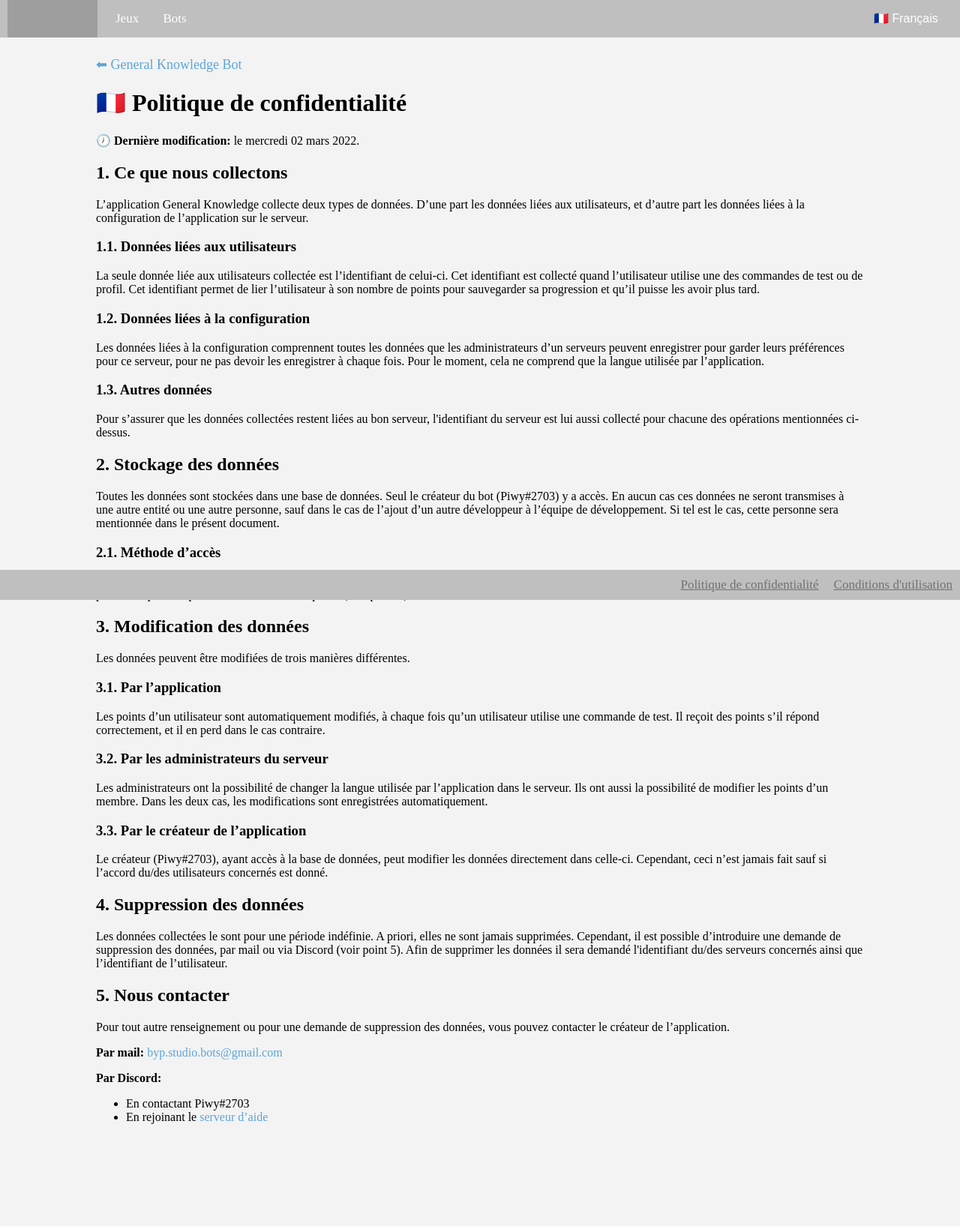
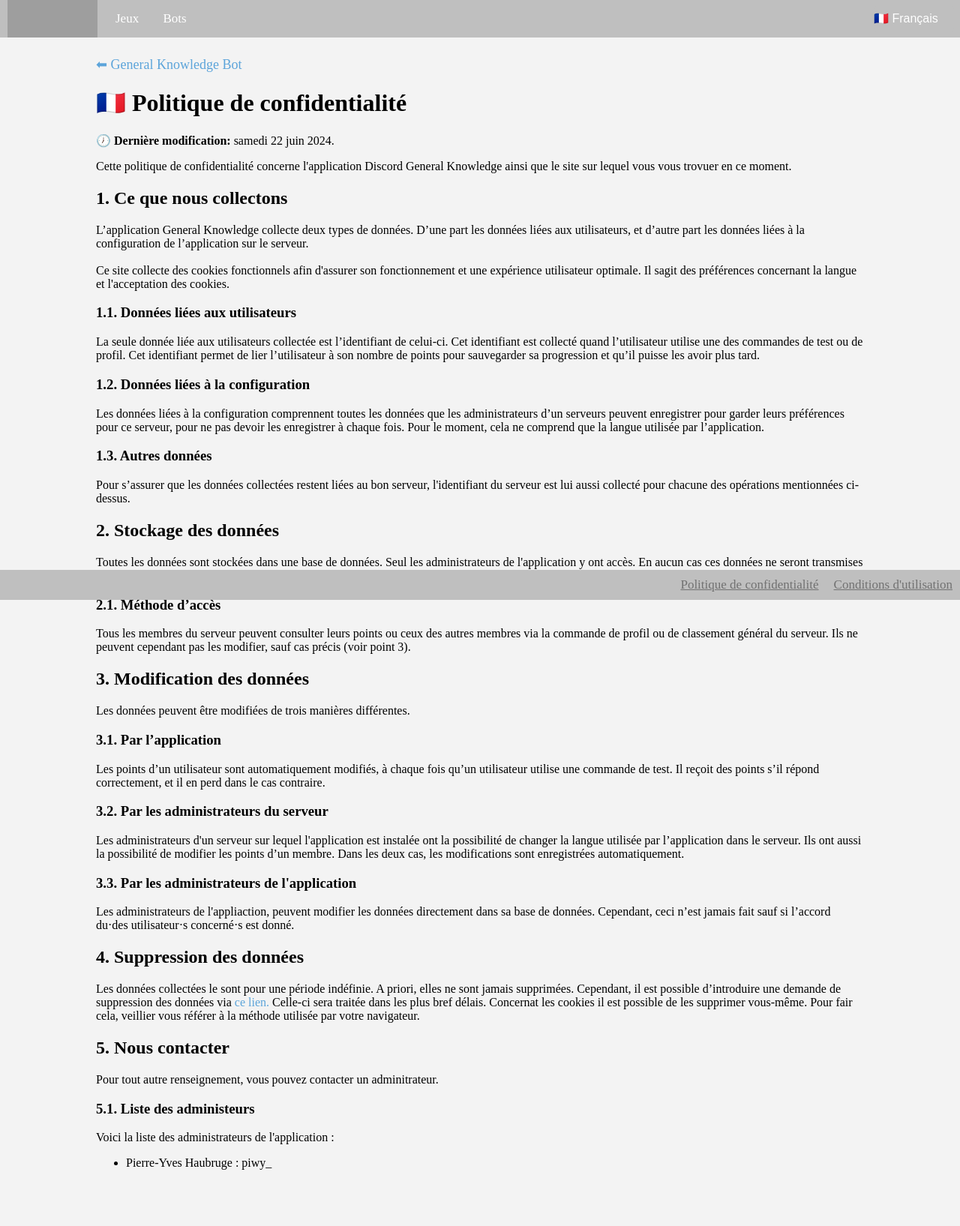
Before and after one commit to Piwy-dev/general-knowledge-site, a Flask app: template app/templates/fr/privacy.html in a window 1280 px wide. Shown: the whole page at 75% size. Before the commit the page ends 1499 px from the top, so only its background shows below. Run offline with Flask 3, Linux system fonts and the light colour scheme; the template is opened without the code that fills it, so the values that code supplies are empty; grey boxes are pictures that could not be loaded.

Commit message:
privacy update fr

```diff
--- a/app/__init__.py
+++ b/app/__init__.py
@@ -41,7 +41,7 @@
         return redirect('/{}/terms'.format(lang))
 
     @app.route("/<lang>/terms")
-    def privacy(lang):
+    def terms(lang):
         return render_template('{}/terms.html'.format(lang))
 
     return app
--- a/app/templates/fr/privacy.html
+++ b/app/templates/fr/privacy.html
@@ -36,42 +36,100 @@
         <a href="/fr/home" id="return-button">&#x2B05; General Knowledge Bot</a>
 
         <h1>🇫🇷 Politique de confidentialité</h1>
-        <p>🕖 <b> Dernière modification:</b> le mercredi 02 mars 2022.</p>
+        <p>
+            🕖 <b> Dernière modification:</b> samedi 22 juin 2024.
+        </p>
+
+        <p>
+            Cette politique de confidentialité concerne l'application Discord General Knowledge ainsi que le site sur
+            lequel vous vous trovuer en ce moment.
+        </p>
+
         <h2>1. Ce que nous collectons</h2>
-        <p>L’application General Knowledge collecte deux types de données. D’une part les données liées aux utilisateurs, et d’autre part les données liées à la configuration de l’application sur le serveur.</p>
+        <p>
+            L’application General Knowledge collecte deux types de données. D’une part les données liées aux
+            utilisateurs, et d’autre part les données liées à la configuration de l’application sur le serveur.
+
+            <br><br>Ce site collecte des cookies fonctionnels afin d'assurer son fonctionnement et une expérience utilisateur
+            optimale. Il sagit des préférences concernant la langue et l'acceptation des cookies.
+        </p>
         <h3>1.1. Données liées aux utilisateurs</h3>
-        <p>La seule donnée liée aux utilisateurs collectée est l’identifiant de celui-ci. Cet identifiant est collecté quand l’utilisateur utilise une des commandes de test ou de profil. Cet identifiant permet de lier l’utilisateur à son nombre de points
-            pour sauvegarder sa progression et qu’il puisse les avoir plus tard.</p>
+        <p>
+            La seule donnée liée aux utilisateurs collectée est l’identifiant de celui-ci. Cet identifiant est collecté
+            quand l’utilisateur utilise une des commandes de test ou de profil. Cet identifiant permet de lier
+            l’utilisateur à son nombre de points pour sauvegarder sa progression et qu’il puisse les avoir plus tard.
+        </p>
         <h3>1.2. Données liées à la configuration</h3>
-        <p>Les données liées à la configuration comprennent toutes les données que les administrateurs d’un serveurs peuvent enregistrer pour garder leurs préférences pour ce serveur, pour ne pas devoir les enregistrer à chaque fois. Pour le moment, cela
-            ne comprend que la langue utilisée par l’application.</p>
+        <p>
+            Les données liées à la configuration comprennent toutes les données que les administrateurs d’un serveurs
+            peuvent enregistrer pour garder leurs préférences pour ce serveur, pour ne pas devoir les enregistrer à
+            chaque fois. Pour le moment, cela
+            ne comprend que la langue utilisée par l’application.
+        </p>
         <h3>1.3. Autres données</h3>
-        <p>Pour s’assurer que les données collectées restent liées au bon serveur, l'identifiant du serveur est lui aussi collecté pour chacune des opérations mentionnées ci-dessus.</p>
+        <p>
+            Pour s’assurer que les données collectées restent liées au bon serveur, l'identifiant du serveur est lui
+            aussi collecté pour chacune des opérations mentionnées ci-dessus.
+        </p>
+
         <h2>2. Stockage des données</h2>
-        <p>Toutes les données sont stockées dans une base de données. Seul le créateur du bot (Piwy#2703) y a accès. En aucun cas ces données ne seront transmises à une autre entité ou une autre personne, sauf dans le cas de l’ajout d’un autre développeur
-            à l’équipe de développement. Si tel est le cas, cette personne sera mentionnée dans le présent document.</p>
+        <p>
+            Toutes les données sont stockées dans une base de données. Seul les administrateurs de l'application y ont
+            accès. En aucun cas ces données ne seront transmises à d'autres entités ou personnes (sauf en cas de demande
+            avec des raisons légales valables). Tous les administrateurs sont mensionnés dans le présent document.
+        </p>
         <h3>2.1. Méthode d’accès</h3>
-        <p>Tous les membres du serveur peuvent consulter leurs points ou ceux des autres membres via la commande de profil ou de classement général du serveur. Ils ne peuvent cependant pas les modifier, sauf cas précis (voir point 3).</p>
+        <p>
+            Tous les membres du serveur peuvent consulter leurs points ou ceux des autres membres via la commande de
+            profil ou de classement général du serveur. Ils ne peuvent cependant pas les modifier, sauf cas précis (voir
+            point 3).
+        </p>
+
         <h2>3. Modification des données</h2>
-        <p>Les données peuvent être modifiées de trois manières différentes.</p>
+        <p>
+            Les données peuvent être modifiées de trois manières différentes.
+        </p>
         <h3>3.1. Par l’application</h3>
-        <p>Les points d’un utilisateur sont automatiquement modifiés, à chaque fois qu’un utilisateur utilise une commande de test. Il reçoit des points s’il répond correctement, et il en perd dans le cas contraire.</p>
+        <p>
+            Les points d’un utilisateur sont automatiquement modifiés, à chaque fois qu’un utilisateur utilise une
+            commande de test. Il reçoit des points s’il répond correctement, et il en perd dans le cas contraire.
+        </p>
         <h3>3.2. Par les administrateurs du serveur</h3>
-        <p>Les administrateurs ont la possibilité de changer la langue utilisée par l’application dans le serveur. Ils ont aussi la possibilité de modifier les points d’un membre. Dans les deux cas, les modifications sont enregistrées automatiquement.</p>
-        <h3>3.3. Par le créateur de l’application</h3>
-        <p>Le créateur (Piwy#2703), ayant accès à la base de données, peut modifier les données directement dans celle-ci. Cependant, ceci n’est jamais fait sauf si l’accord du/des utilisateurs concernés est donné.</p>
+        <p>
+            Les administrateurs d'un serveur sur lequel l'application est instalée ont la possibilité de changer la
+            langue utilisée par l’application dans le serveur. Ils ont aussi la possibilité de modifier les points d’un
+            membre. Dans les deux cas, les modifications sont enregistrées automatiquement.
+        </p>
+        <h3>3.3. Par les administrateurs de l'application</h3>
+        <p>
+            Les administrateurs de l'appliaction, peuvent modifier les données directement dans sa base de données.
+            Cependant,
+            ceci n’est jamais fait sauf si l’accord du·des utilisateur·s concerné·s est donné.
+        </p>
+
         <h2>4. Suppression des données</h2>
-        <p>Les données collectées le sont pour une période indéfinie. A priori, elles ne sont jamais supprimées. Cependant, il est possible d’introduire une demande de suppression des données, par mail ou via Discord (voir point 5). Afin de supprimer les
-            données il sera demandé l'identifiant du/des serveurs concernés ainsi que l’identifiant de l’utilisateur.</p>
+        <p>
+            Les données collectées le sont pour une période indéfinie. A priori, elles ne sont jamais supprimées.
+            Cependant, il est possible d’introduire une demande de suppression des données via <a
+                href="data-suppresion-request">ce lien.</a> Celle-ci sera
+            traitée dans les plus bref délais.
+
+            Concernat les cookies il est possible de les supprimer vous-même. Pour fair cela, veillier vous référer à la
+            méthode utilisée par votre navigateur.
+        </p>
+
         <h2>5. Nous contacter</h2>
-        <p>Pour tout autre renseignement ou pour une demande de suppression des données, vous pouvez contacter le créateur de l’application.</p>
-        <p><b>Par mail: </b><a href="mailto:byp.studio.bots@gmail.com">byp.studio.bots@gmail.com</a></p>
-        <p><b>Par Discord: </b>
-            <ul>
-                <li>En contactant Piwy#2703</li>
-                <li>En rejoinant le <a href="https://discord.com/invite/v6aMwZGneQ">serveur d’aide</a></li>
-            </ul>
+        <p>
+            Pour tout autre renseignement, vous pouvez contacter un adminitrateur.
         </p>
+        <h3>5.1. Liste des administeurs</h3>
+        <p>
+            Voici la liste des administrateurs de l'application :
+        <ul>
+            <li>Pierre-Yves Haubruge : piwy_</li>
+        </ul>
+        </p>
+
     </div>
 
     <!-- Bottom navbar -->
```
